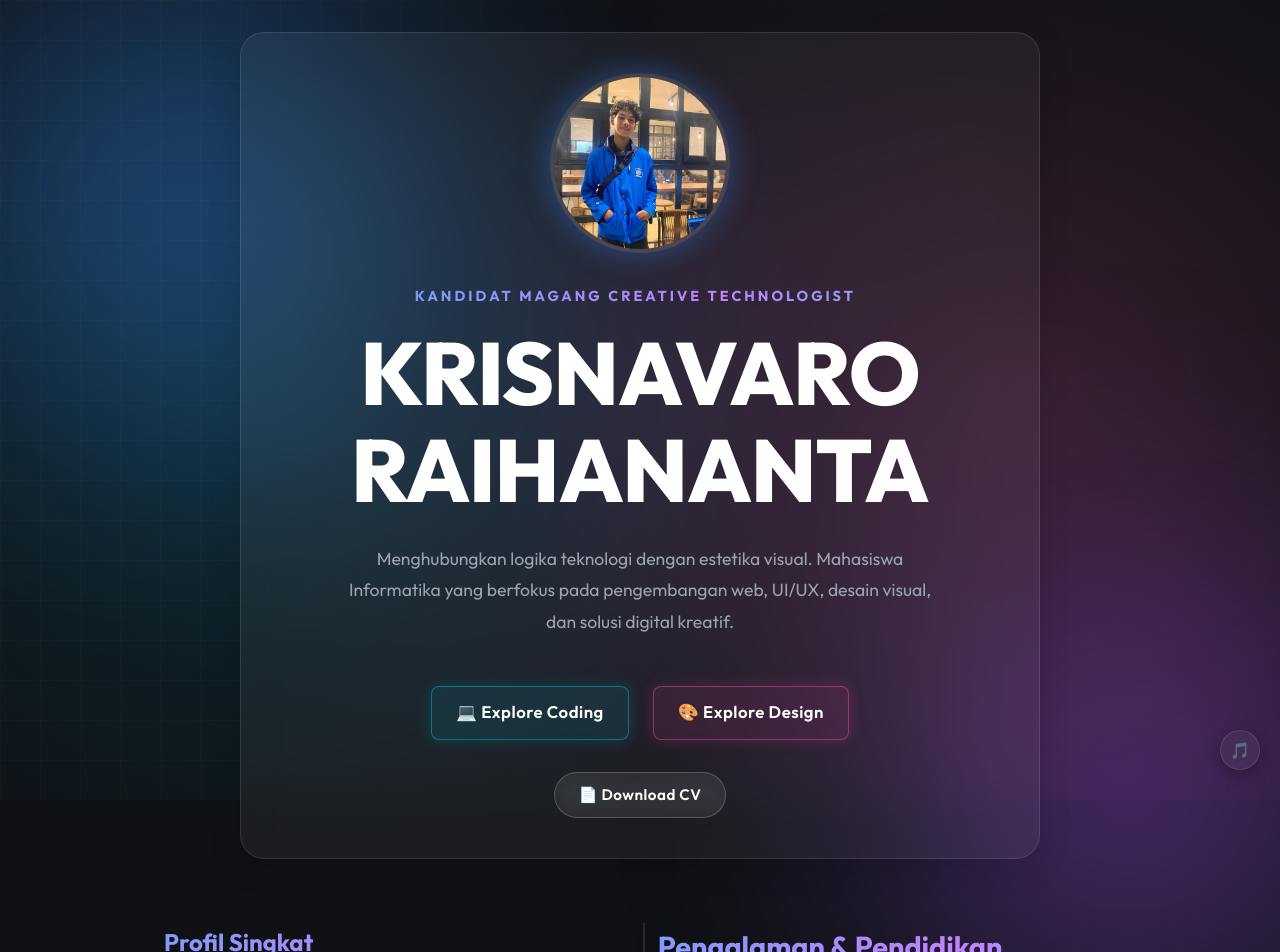
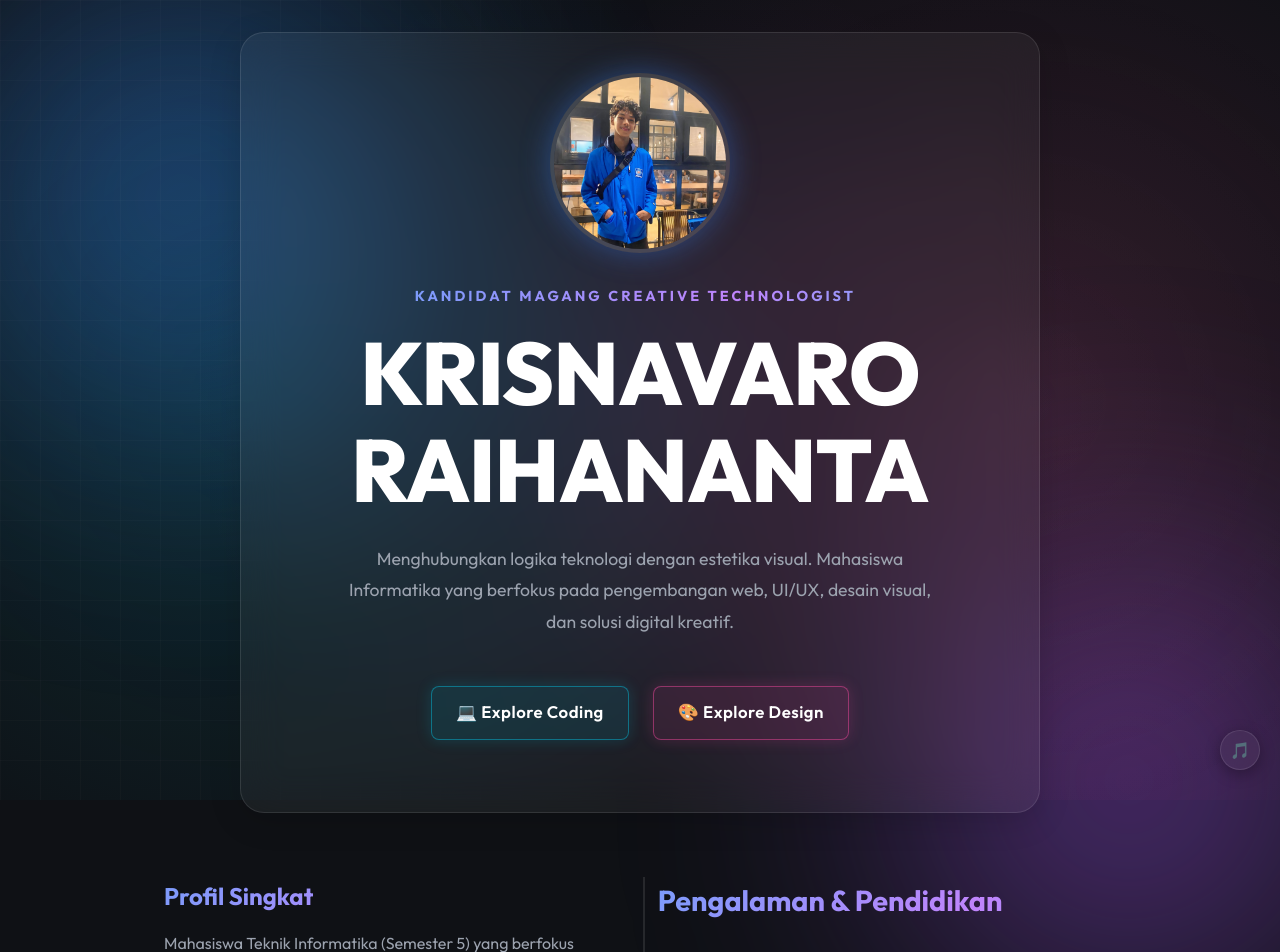
Before and after one commit to Krisnavaro/portofolio-krisna, a Next.js app: page / in a window 1280 px wide. Shown: the top 952 px of the page. Built offline with nearby package versions, Linux system fonts and the light colour scheme.

Commit message:
Remove Download CV button as requested

```diff
--- a/src/app/page.js
+++ b/src/app/page.js
@@ -207,23 +207,7 @@ export default function Home() {
             </Link>
           </div>
 
-          {/* Download CV Button */}
-          <div className="delay-300" style={{ display: 'flex', justifyContent: 'center' }}>
-            <a
-              href="/cv.pdf"
-              download="CV_Krisnavaro.pdf"
-              className="btn btn-glass"
-              style={{
-                borderColor: "rgba(255, 255, 255, 0.2)",
-                color: "var(--foreground)",
-                padding: '0.6rem 1.5rem',
-                fontSize: '0.95rem',
-                borderRadius: '50px'
-              }}
-            >
-              📄 Download CV
-            </a>
-          </div>
+          {/* Download CV Button Removed */}
         </div>
       </section>
 
```
